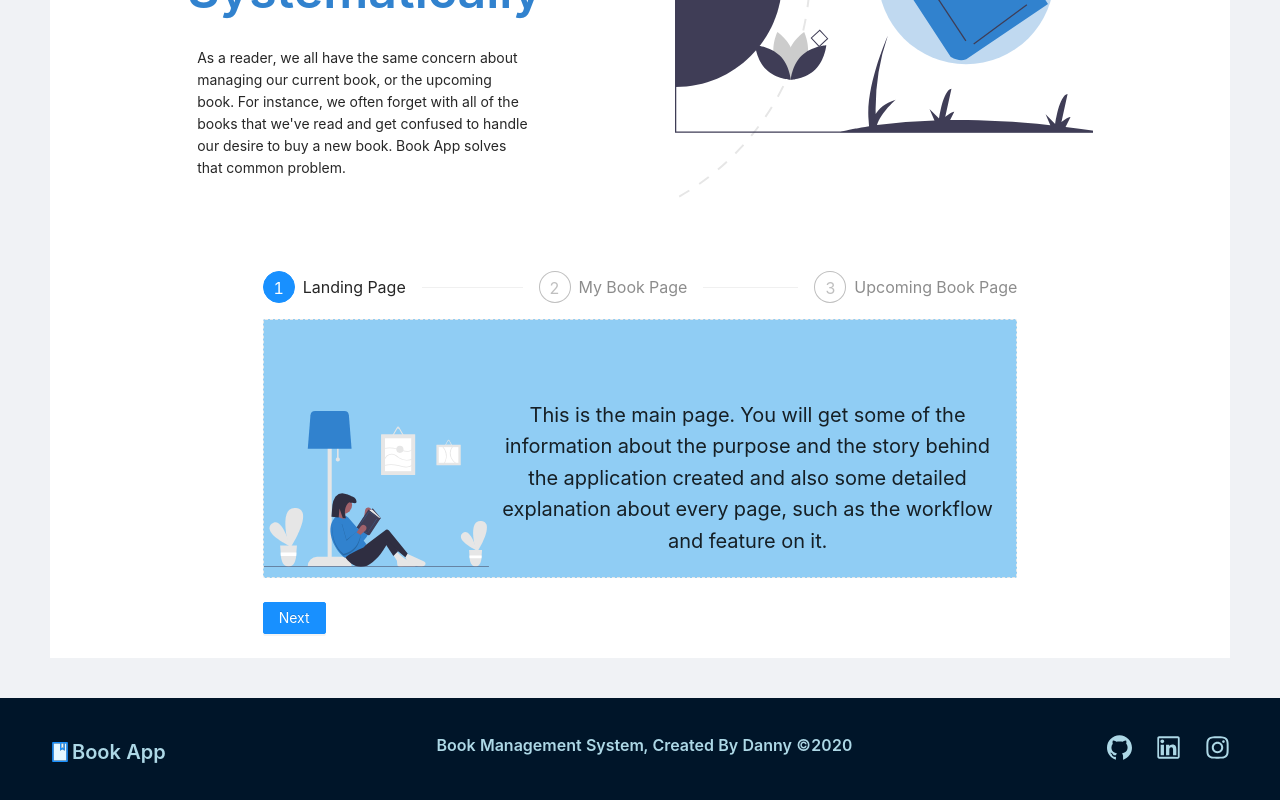
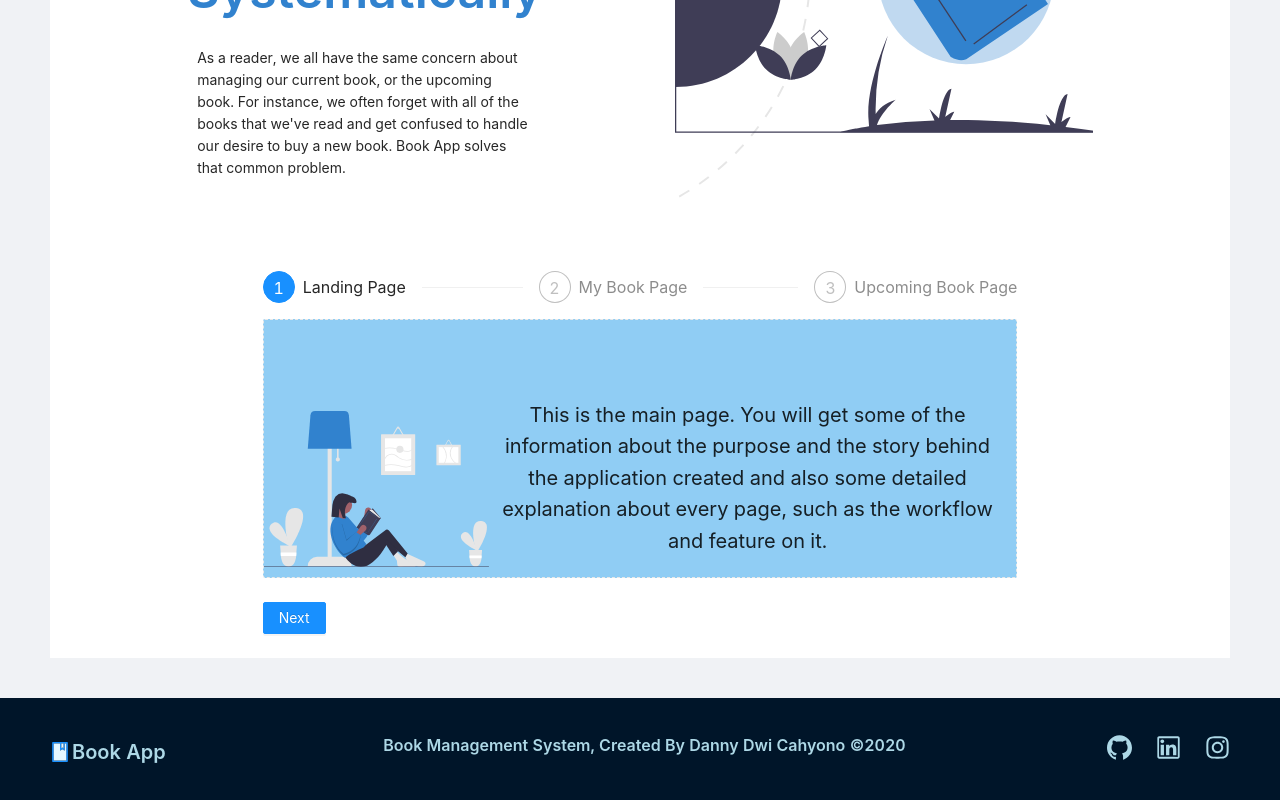
Before and after one commit to dannycahyo/book-management, a React (Create React App) app: page / in a window 1280 px wide. Shown: the part 436-1236 px from the top of the page. Built offline with nearby package versions, Linux system fonts and the light colour scheme.

Commit message:
add-the-correct-api-url

```diff
--- a/src/App.tsx
+++ b/src/App.tsx
@@ -85,7 +85,7 @@ function App() {
               color: "lightblue",
             }}
           >
-            Book Management System, Created By Danny ©2020
+            Book Management System, Created By Danny Dwi Cahyono ©2020
           </Typography.Title>
           <Space size="large">
             <Link to="https://github.com/dannycahyo">
```
